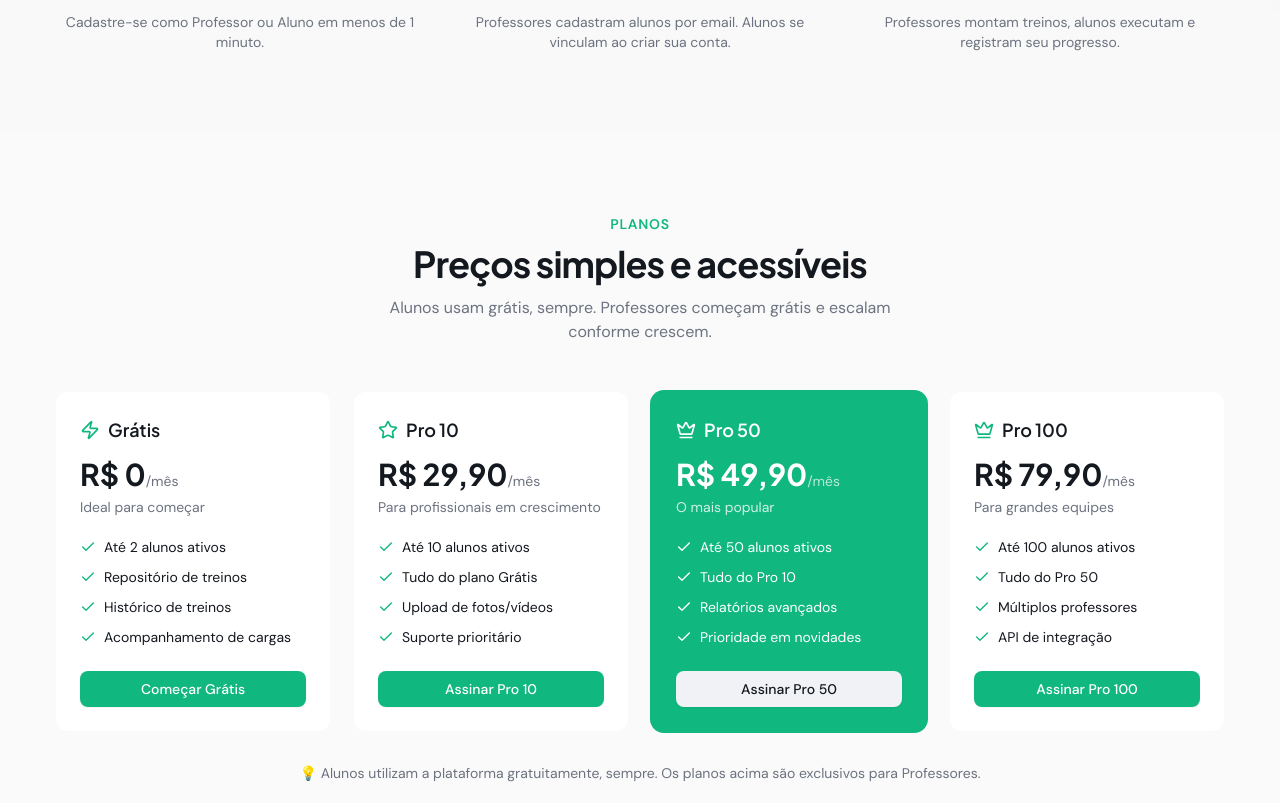
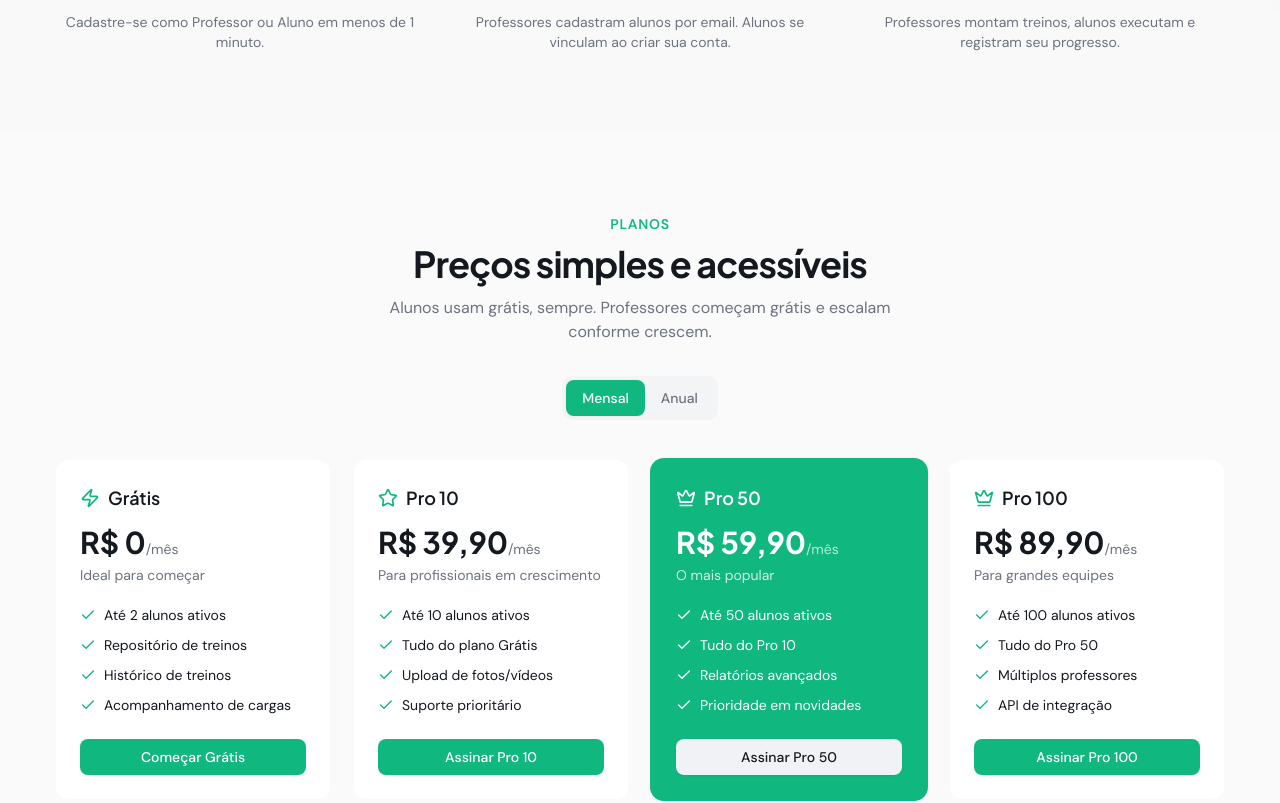
Before and after one commit to lpoletti/fitconnect, a Next.js app in the folder nextjs_space/: page / in a window 1280 px wide. Shown: the part 2021-2824 px from the top of the page. Built offline with nearby package versions, Linux system fonts and the light colour scheme; no server answers.

Commit message:
5eaad94f-efde-49c3-b4fb-5a05d39d38d0

```diff
--- a/nextjs_space/app/api/aluno/history/route.ts
+++ b/nextjs_space/app/api/aluno/history/route.ts
@@ -17,8 +17,9 @@ export async function GET(request: NextRequest) {
     const where: any = { studentId: session.user.studentId };
     if (from || to) {
       where.completedAt = {};
-      if (from) where.completedAt.gte = new Date(from);
-      if (to) where.completedAt.lte = new Date(to + 'T23:59:59Z');
+      // Use start of day / end of day in local context (dates come as YYYY-MM-DD)
+      if (from) where.completedAt.gte = new Date(from + 'T00:00:00');
+      if (to) where.completedAt.lte = new Date(to + 'T23:59:59.999');
     }
 
     const logs = await prisma.workoutLog.findMany({
--- a/nextjs_space/components/landing/landing-page.tsx
+++ b/nextjs_space/components/landing/landing-page.tsx
@@ -3,7 +3,7 @@
 import { motion } from 'framer-motion';
 import { useSession } from 'next-auth/react';
 import { useRouter } from 'next/navigation';
-import { useEffect } from 'react';
+import { useEffect, useState } from 'react';
 import {
   Dumbbell, Users, ClipboardList, TrendingUp, ChevronRight,
   Smartphone, BarChart3, Shield, Zap, UserPlus, ListChecks, Activity,
@@ -20,6 +20,155 @@ const fadeUp = {
 const stagger = {
   visible: { transition: { staggerChildren: 0.15 } },
 };
+
+function PricingSection() {
+  const [billing, setBilling] = useState<'monthly' | 'annual'>('monthly');
+
+  const plans = [
+    {
+      name: 'Grátis',
+      monthly: 'R$ 0',
+      annual: 'R$ 0',
+      period: billing === 'monthly' ? '/mês' : '/mês',
+      desc: 'Ideal para começar',
+      icon: Zap,
+      features: ['Até 2 alunos ativos', 'Repositório de treinos', 'Histórico de treinos', 'Acompanhamento de cargas'],
+      highlight: false,
+      cta: 'Começar Grátis',
+    },
+    {
+      name: 'Pro 10',
+      monthly: 'R$ 39,90',
+      annual: 'R$ 29,90',
+      desc: 'Para profissionais em crescimento',
+      icon: Star,
+      features: ['Até 10 alunos ativos', 'Tudo do plano Grátis', 'Upload de fotos/vídeos', 'Suporte prioritário'],
+      highlight: false,
+      cta: 'Assinar Pro 10',
+    },
+    {
+      name: 'Pro 50',
+      monthly: 'R$ 59,90',
+      annual: 'R$ 49,90',
+      desc: 'O mais popular',
+      icon: Crown,
+      features: ['Até 50 alunos ativos', 'Tudo do Pro 10', 'Relatórios avançados', 'Prioridade em novidades'],
+      highlight: true,
+      cta: 'Assinar Pro 50',
+    },
+    {
+      name: 'Pro 100',
+      monthly: 'R$ 89,90',
+      annual: 'R$ 79,90',
+      desc: 'Para grandes equipes',
+      icon: Crown,
+      features: ['Até 100 alunos ativos', 'Tudo do Pro 50', 'Múltiplos professores', 'API de integração'],
+      highlight: false,
+      cta: 'Assinar Pro 100',
+    },
+  ];
+
+  return (
+    <section className="py-20">
+      <motion.div
+        className="max-w-[1200px] mx-auto px-4"
+        initial="hidden"
+        whileInView="visible"
+        viewport={{ once: true, margin: '-100px' }}
+        variants={stagger}
+      >
+        <motion.div variants={fadeUp} className="text-center mb-8">
+          <span className="text-primary font-semibold text-sm uppercase tracking-wider">Planos</span>
+          <h2 className="font-display text-3xl md:text-4xl font-bold tracking-tight mt-2">Preços simples e acessíveis</h2>
+          <p className="text-muted-foreground mt-3 max-w-lg mx-auto">Alunos usam grátis, sempre. Professores começam grátis e escalam conforme crescem.</p>
+        </motion.div>
+
+        {/* Billing Toggle */}
+        <motion.div variants={fadeUp} className="flex items-center justify-center gap-3 mb-10">
+          <div className="inline-flex items-center p-1 bg-muted rounded-lg">
+            <button
+              type="button"
+              onClick={() => setBilling('monthly')}
+              className={`px-4 py-2 rounded-md text-sm font-medium transition-all ${
+                billing === 'monthly' ? 'bg-primary text-primary-foreground shadow-sm' : 'text-muted-foreground hover:text-foreground'
+              }`}
+            >
+              Mensal
+            </button>
+            <button
+              type="button"
+              onClick={() => setBilling('annual')}
+              className={`px-4 py-2 rounded-md text-sm font-medium transition-all ${
+                billing === 'annual' ? 'bg-primary text-primary-foreground shadow-sm' : 'text-muted-foreground hover:text-foreground'
+              }`}
+            >
+              Anual
+            </button>
+          </div>
+          {billing === 'annual' && (
+            <span className="text-xs font-semibold text-emerald-600 bg-emerald-50 dark:bg-emerald-950/30 px-2.5 py-1 rounded-full">
+              Economize até 25%
+            </span>
+          )}
+        </motion.div>
+
+        <div className="grid md:grid-cols-2 lg:grid-cols-4 gap-6">
+          {plans.map((plan: any, i: number) => {
+            const price = billing === 'monthly' ? plan.monthly : plan.annual;
+            return (
+              <motion.div
+                key={i}
+                variants={fadeUp}
+                className={`rounded-xl p-6 flex flex-col ${
+                  plan.highlight
+                    ? 'bg-primary text-primary-foreground shadow-[var(--shadow-lg)] ring-2 ring-primary scale-[1.02]'
+                    : 'bg-card shadow-[var(--shadow-md)]'
+                }`}
+              >
+                <div className="flex items-center gap-2 mb-3">
+                  <plan.icon className={`h-5 w-5 ${plan.highlight ? 'text-primary-foreground' : 'text-primary'}`} />
+                  <span className="font-display font-semibold text-lg">{plan.name}</span>
+                </div>
+                <div className="mb-1">
+                  <span className="font-display text-3xl font-bold">{price}</span>
+                  <span className={`text-sm ${plan.highlight ? 'text-primary-foreground/70' : 'text-muted-foreground'}`}>
+                    {price !== 'R$ 0' ? (billing === 'monthly' ? '/mês' : '/mês (cobrado anualmente)') : '/mês'}
+                  </span>
+                </div>
+                {billing === 'annual' && plan.monthly !== plan.annual && plan.monthly !== 'R$ 0' && (
+                  <p className={`text-xs line-through mb-1 ${plan.highlight ? 'text-primary-foreground/50' : 'text-muted-foreground/60'}`}>
+                    {plan.monthly}/mês no plano mensal
+                  </p>
+                )}
+                <p className={`text-sm mb-5 ${plan.highlight ? 'text-primary-foreground/80' : 'text-muted-foreground'}`}>{plan.desc}</p>
+                <ul className="space-y-2.5 mb-6 flex-1">
+                  {plan.features.map((f: string, fi: number) => (
+                    <li key={fi} className="flex items-start gap-2 text-sm">
+                      <Check className={`h-4 w-4 mt-0.5 shrink-0 ${plan.highlight ? 'text-primary-foreground' : 'text-primary'}`} />
+                      <span>{f}</span>
+                    </li>
+                  ))}
+                </ul>
+                <Link href="/signup">
+                  <Button
+                    className="w-full"
+                    variant={plan.highlight ? 'secondary' : 'default'}
+                    size="sm"
+                  >
+                    {plan.cta}
+                  </Button>
+                </Link>
+              </motion.div>
+            );
+          })}
+        </div>
+        <motion.p variants={fadeUp} className="text-center text-muted-foreground text-sm mt-8">
+          💡 Alunos utilizam a plataforma gratuitamente, sempre. Os planos acima são exclusivos para Professores.
+        </motion.p>
+      </motion.div>
+    </section>
+  );
+}
 
 export function LandingPage() {
   const { data: session, status } = useSession() || {};
@@ -191,105 +340,7 @@ export function LandingPage() {
       </section>
 
       {/* Planos e Preços */}
-      <section className="py-20">
-        <motion.div
-          className="max-w-[1200px] mx-auto px-4"
-          initial="hidden"
-          whileInView="visible"
-          viewport={{ once: true, margin: '-100px' }}
-          variants={stagger}
-        >
-          <motion.div variants={fadeUp} className="text-center mb-12">
-            <span className="text-primary font-semibold text-sm uppercase tracking-wider">Planos</span>
-            <h2 className="font-display text-3xl md:text-4xl font-bold tracking-tight mt-2">Preços simples e acessíveis</h2>
-            <p className="text-muted-foreground mt-3 max-w-lg mx-auto">Alunos usam grátis, sempre. Professores começam grátis e escalam conforme crescem.</p>
-          </motion.div>
-          <div className="grid md:grid-cols-2 lg:grid-cols-4 gap-6">
-            {[
-              {
-                name: 'Grátis',
-                price: 'R$ 0',
-                period: '/mês',
-                desc: 'Ideal para começar',
-                icon: Zap,
-                features: ['Até 2 alunos ativos', 'Repositório de treinos', 'Histórico de treinos', 'Acompanhamento de cargas'],
-                highlight: false,
-                cta: 'Começar Grátis',
-              },
-              {
-                name: 'Pro 10',
-                price: 'R$ 29,90',
-                period: '/mês',
-                desc: 'Para profissionais em crescimento',
-                icon: Star,
-                features: ['Até 10 alunos ativos', 'Tudo do plano Grátis', 'Upload de fotos/vídeos', 'Suporte prioritário'],
-                highlight: false,
-                cta: 'Assinar Pro 10',
-              },
-              {
-                name: 'Pro 50',
-                price: 'R$ 49,90',
-                period: '/mês',
-                desc: 'O mais popular',
-                icon: Crown,
-                features: ['Até 50 alunos ativos', 'Tudo do Pro 10', 'Relatórios avançados', 'Prioridade em novidades'],
-                highlight: true,
-                cta: 'Assinar Pro 50',
-              },
-              {
-                name: 'Pro 100',
-                price: 'R$ 79,90',
-                period: '/mês',
-                desc: 'Para grandes equipes',
-                icon: Crown,
-                features: ['Até 100 alunos ativos', 'Tudo do Pro 50', 'Múltiplos professores', 'API de integração'],
-                highlight: false,
-                cta: 'Assinar Pro 100',
-              },
-            ].map((plan: any, i: number) => (
-              <motion.div
-                key={i}
-                variants={fadeUp}
-                className={`rounded-xl p-6 flex flex-col ${
-                  plan.highlight
-                    ? 'bg-primary text-primary-foreground shadow-[var(--shadow-lg)] ring-2 ring-primary scale-[1.02]'
-                    : 'bg-card shadow-[var(--shadow-md)]'
-                }`}
-              >
-                <div className="flex items-center gap-2 mb-3">
-                  <plan.icon className={`h-5 w-5 ${plan.highlight ? 'text-primary-foreground' : 'text-primary'}`} />
-                  <span className="font-display font-semibold text-lg">{plan.name}</span>
-                </div>
-                <div className="mb-1">
-                  <span className="font-display text-3xl font-bold">{plan.price}</span>
-                  <span className={`text-sm ${plan.highlight ? 'text-primary-foreground/70' : 'text-muted-foreground'}`}>{plan.period}</span>
-                </div>
-                <p className={`text-sm mb-5 ${plan.highlight ? 'text-primary-foreground/80' : 'text-muted-foreground'}`}>{plan.desc}</p>
-                <ul className="space-y-2.5 mb-6 flex-1">
-                  {plan.features.map((f: string, fi: number) => (
-                    <li key={fi} className="flex items-start gap-2 text-sm">
-                      <Check className={`h-4 w-4 mt-0.5 shrink-0 ${plan.highlight ? 'text-primary-foreground' : 'text-primary'}`} />
-                      <span>{f}</span>
-                    </li>
-                  ))}
-                </ul>
-                <Link href="/signup">
-                  <Button
-                    className="w-full"
-                    variant={plan.highlight ? 'secondary' : 'default'}
-                    size="sm"
-                  >
-                    {plan.cta}
-                  </Button>
-                </Link>
-              </motion.div>
-            ))}
-          </div>
-          <motion.p variants={fadeUp} className="text-center text-muted-foreground text-sm mt-8">
-            💡 Alunos utilizam a plataforma gratuitamente, sempre. Os planos acima são exclusivos para Professores.
-          </motion.p>
-        </motion.div>
-      </section>
+      <PricingSection />
 
       {/* CTA */}
       <section className="py-20 bg-muted/30">
--- /dev/null
+++ b/nextjs_space/lib/plans.ts
@@ -0,0 +1,40 @@
+export const PLANS = {
+  free: {
+    name: 'Grátis',
+    maxStudents: 2,
+    features: ['repo', 'history', 'tracking'],
+  },
+  pro10: {
+    name: 'Pro 10',
+    maxStudents: 10,
+    monthlyPrice: 3990, // centavos
+    annualPrice: 2990,
+    features: ['repo', 'history', 'tracking', 'media', 'priority_support'],
+  },
+  pro50: {
+    name: 'Pro 50',
+    maxStudents: 50,
+    monthlyPrice: 5990,
+    annualPrice: 4990,
+    features: ['repo', 'history', 'tracking', 'media', 'priority_support', 'reports'],
+  },
+  pro100: {
+    name: 'Pro 100',
+    maxStudents: 100,
+    monthlyPrice: 8990,
+    annualPrice: 7990,
+    features: ['repo', 'history', 'tracking', 'media', 'priority_support', 'reports', 'multi_professor', 'api'],
+  },
+} as const;
+
+export type PlanKey = keyof typeof PLANS;
+
+export function getPlanLimits(plan: string) {
+  const key = plan as PlanKey;
+  return PLANS[key] ?? PLANS.free;
+}
+
+export function canAddStudent(plan: string, currentActiveStudents: number): boolean {
+  const limits = getPlanLimits(plan);
+  return currentActiveStudents < limits.maxStudents;
+}
```
Also changed, not shown: nextjs_space/app/api/professor/assign-workout/route.ts (+18 -9 lines), nextjs_space/app/api/professor/stats/route.ts (+10 -1 lines), nextjs_space/app/api/professor/students/[id]/route.ts (+7 -2 lines), nextjs_space/app/api/professor/students/route.ts (+9 -2 lines), nextjs_space/components/aluno/workout-calendar.tsx (+11 -6 lines), nextjs_space/components/professor/atribuir-treino.tsx (+84 -44 lines), 1 other file (tests, documents, lock files or other folders).
